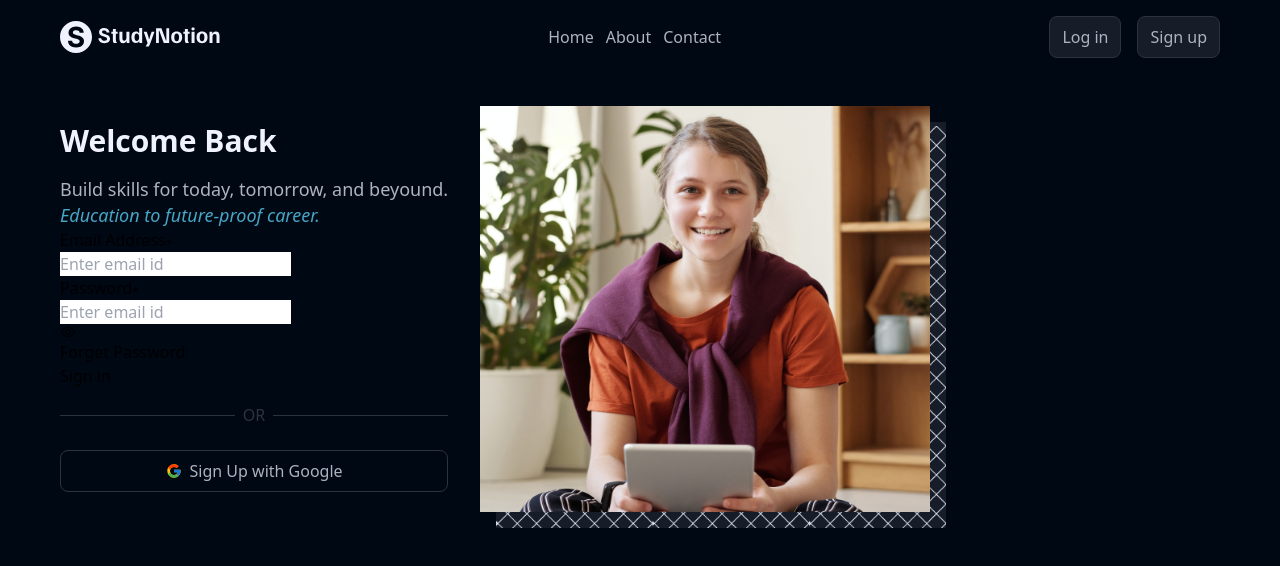
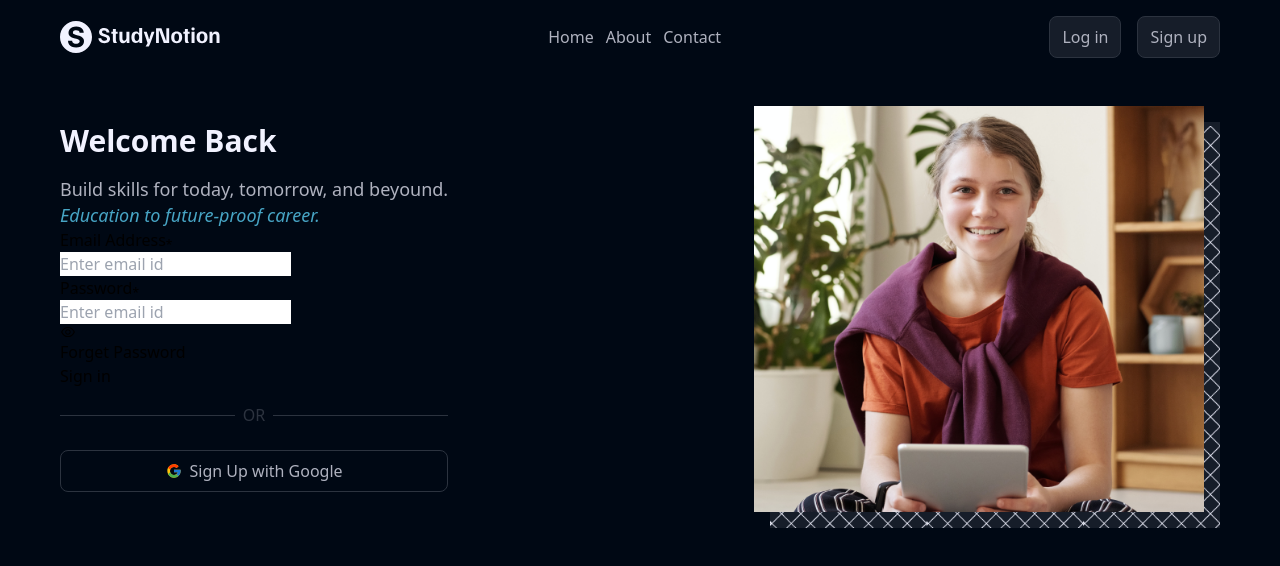
Before and after one commit to sudhanshumandloi/React-practice, a React (Create React App) app in the folder Study_notation_app/: page /login in a window 1280 px wide. Shown: the top 566 px of the page. Built offline with nearby package versions, Linux system fonts and the light colour scheme.

Commit message:
added justify-between in top level div

```diff
--- a/Study_notation_app/src/components/Template.js
+++ b/Study_notation_app/src/components/Template.js
@@ -6,7 +6,7 @@
 
 function Template({title, desc1, desc2, image, formtyp, setIsLoggedIn}){
     return(
-        <div className="flex w-11/12 max-w-[1160px] py-12 mx-auto gap-x-12 gap-y-0">
+        <div className="flex w-11/12 justify-between max-w-[1160px] py-12 mx-auto gap-x-12 gap-y-0">
             <div>
                 <h1 className="text-richblack-5 font-semibold text-[1.875rem] leading-[2.375rem]">
                     {title}
```
